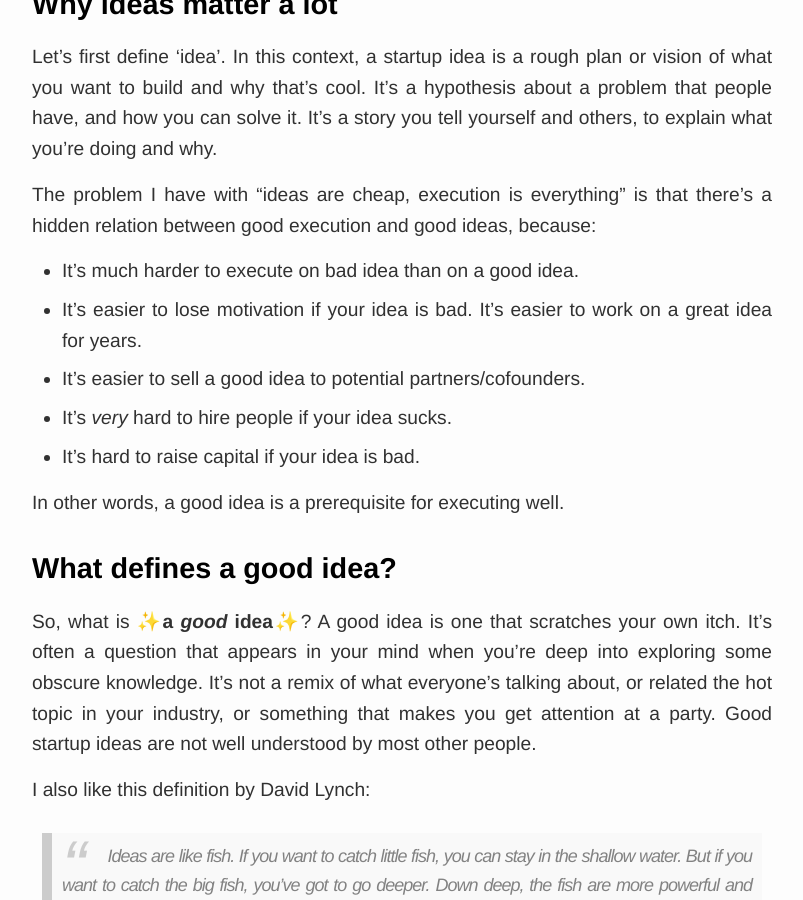
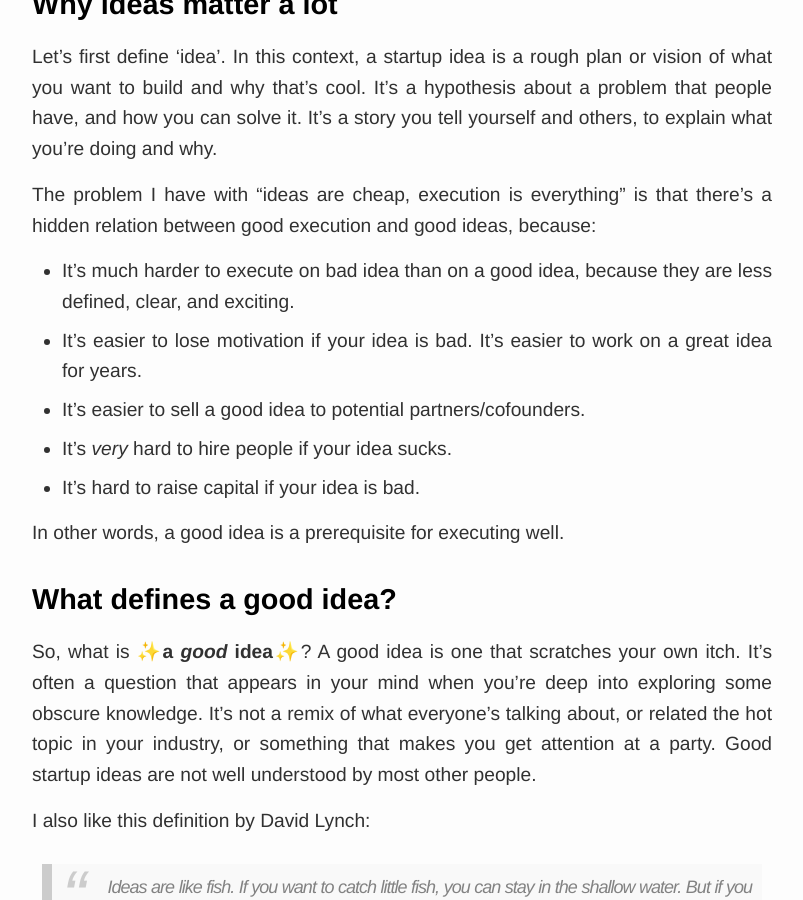
Before and after one commit to tobyornottobe/maraoz.github.io, a Jekyll site: the page built from _posts/2022-01-01-ideas-vs-execution.md, in a window 1280 px wide and 900 px high, scrolled down 1037 px. Shown: the whole window, without its empty margins (238-1041 px from the left). Built offline with Jekyll 4.4.1, drawn with Linux system fonts in a browser that asks for light colours.

Commit message:
Update 2022-01-01-ideas-vs-execution.md

```diff
--- a/_posts/2022-01-01-ideas-vs-execution.md
+++ b/_posts/2022-01-01-ideas-vs-execution.md
@@ -20,7 +20,7 @@ I don't think it's good advice for people starting a company to start executing
 Let's first define 'idea'. In this context, a startup idea is a rough plan or vision of what you want to build and why that's cool. It's a hypothesis about a problem that people have, and how you can solve it. It's a story you tell yourself and others, to explain what you're doing and why.
 
 The problem I have with "ideas are cheap, execution is everything" is that there's a hidden relation between good execution and good ideas, because:
-- It's much harder to execute on bad idea than on a good idea.
+- It's much harder to execute on bad idea than on a good idea, because they are less defined, clear, and exciting.
 - It's easier to lose motivation if your idea is bad. It's easier to work on a great idea for years.
 - It's easier to sell a good idea to potential partners/cofounders.
 - It's *very* hard to hire people if your idea sucks.
```
